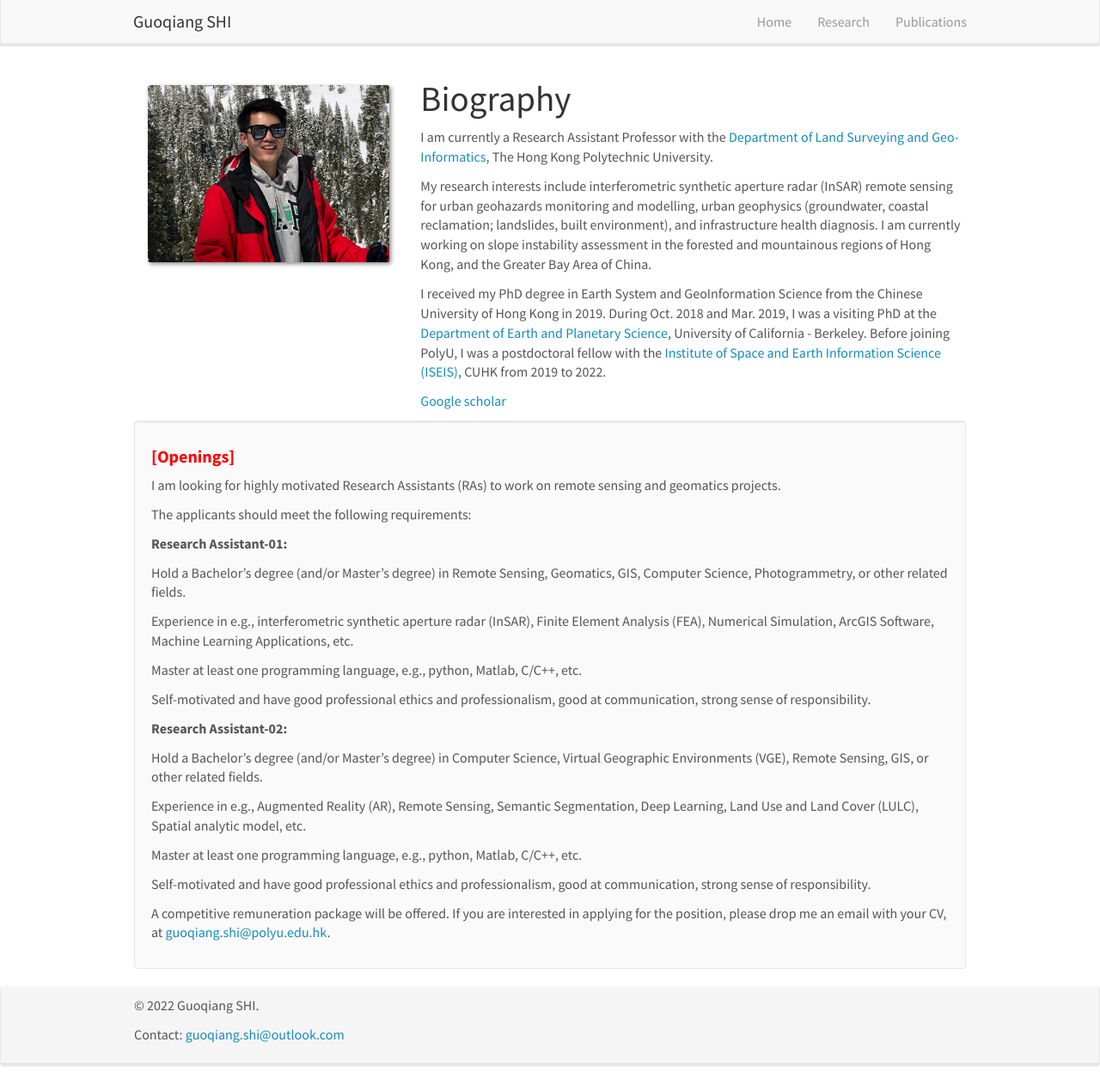
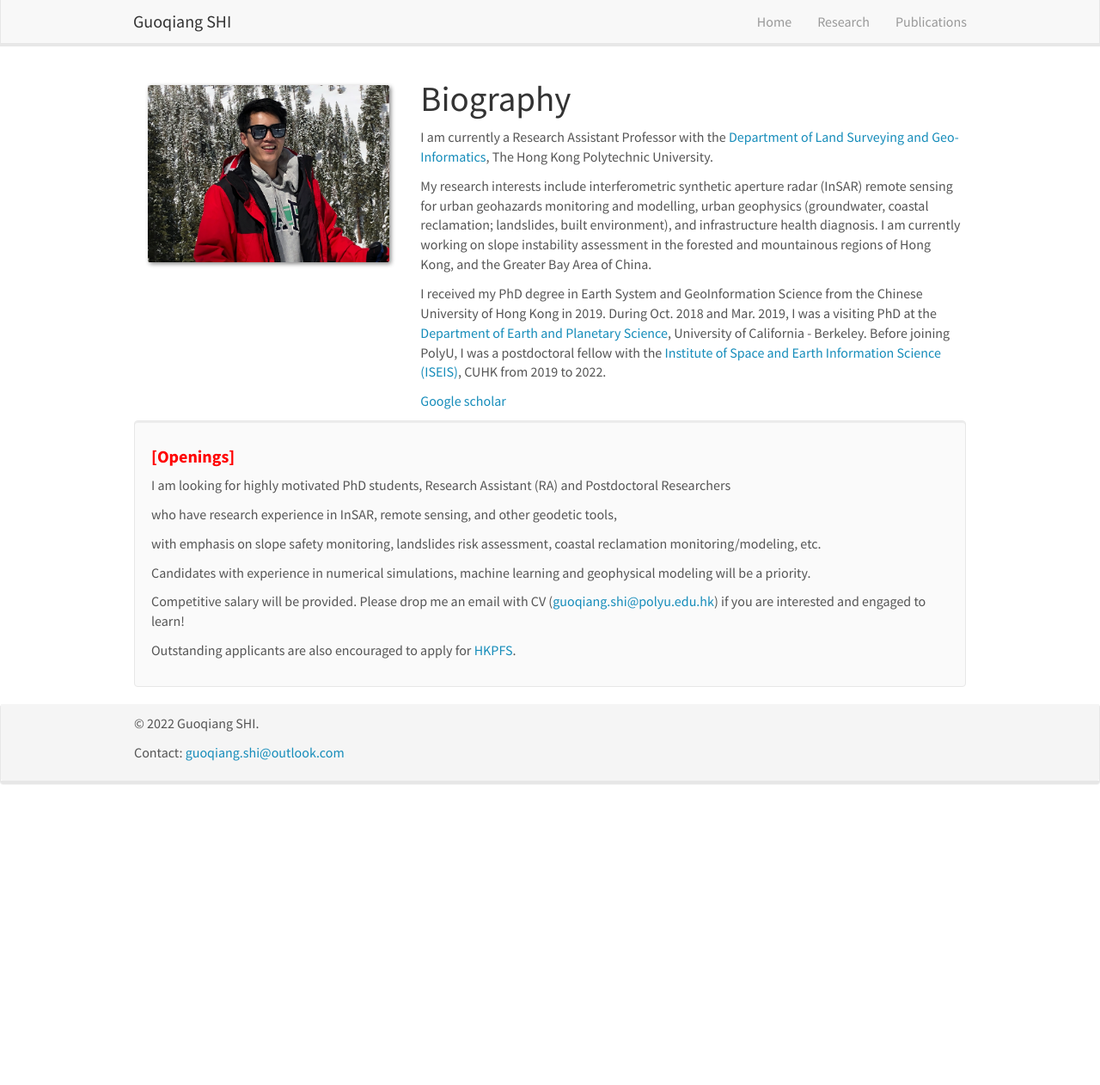
Before and after one commit to guoqiangshi/guoqiangshi.github.io, a Jekyll site: the page index.html, which Jekyll copies as it is, in a window 1280 px wide and 1262 px high. Shown: the whole window at 86% size. Built offline with Jekyll 4.4.1, drawn with Linux system fonts in a browser that asks for light colours; nearby versions of some CDN libraries; library files that are not in the unit come from our copies.

Commit message:
Update index.html

```diff
--- a/index.html
+++ b/index.html
@@ -80,31 +80,24 @@
 <div class="well">
 <h4><span style="color: #ff0000"><b>[Openings]</b><span style="color: #333333"></h4>
 
+<p> I am looking for highly motivated PhD students, Research Assistant (RA) and Postdoctoral Researchers </p>
+
+<p>who have research experience in InSAR, remote sensing, and other geodetic tools,</p>
+
+<p>with emphasis on slope safety monitoring, landslides risk assessment, coastal reclamation monitoring/modeling, etc. </p>
+
+<p>Candidates with experience in numerical simulations, machine learning and geophysical modeling will be a priority.</p>
+
+<p>Competitive salary will be provided. Please drop me an email with CV (<a href="mailto:guoqiang.shi@polyu.edu.hk">guoqiang.shi@polyu.edu.hk</a>) if you are interested and engaged to learn!</p>
+
+<p>Outstanding applicants are also encouraged to apply for <a href="https://www.polyu.edu.hk/gs/prospective-students/hkpfs/ ">HKPFS</a>. </p>
 
 
-<p>I am looking for highly motivated Research Assistants (RAs) to work on remote sensing and geomatics projects.</p>
-<p>The applicants should meet the following requirements:</p>
-<p>  </p>
-<p><b>Research Assistant-01:</b></p>
-
-<p>Hold a Bachelor’s degree (and/or Master’s degree) in Remote Sensing, Geomatics, GIS, Computer Science, Photogrammetry, or other related fields.
-
-<p>Experience in e.g., interferometric synthetic aperture radar (InSAR), Finite Element Analysis (FEA), Numerical Simulation, ArcGIS Software, Machine Learning Applications, etc. </p>
-<p>Master at least one programming language, e.g., python, Matlab, C/C++, etc.</p>
-<p>Self-motivated and have good professional ethics and professionalism, good at communication, strong sense of responsibility. </p>
-<p>  </p>
-<p><b>Research Assistant-02:</b></p>
-<p>  </p>
-<p>Hold a Bachelor’s degree (and/or Master’s degree) in Computer Science, Virtual Geographic Environments (VGE), Remote Sensing, GIS, or other related fields.</p>
-<p>Experience in e.g., Augmented Reality (AR), Remote Sensing, Semantic Segmentation, Deep Learning, Land Use and Land Cover (LULC), Spatial analytic model, etc. </p>
-<p>Master at least one programming language, e.g., python, Matlab, C/C++, etc.</p>
-<p>Self-motivated and have good professional ethics and professionalism, good at communication, strong sense of responsibility. </p>
 <p>  </p>
 <p>  </p>
 <p>  </p>
 
 
-<p>A competitive remuneration package will be offered. If you are interested in applying for the position, please drop me an email with your CV, at <a href="mailto:guoqiang.shi@polyu.edu.hk">guoqiang.shi@polyu.edu.hk</a>.  </p>
 
 
 
```
